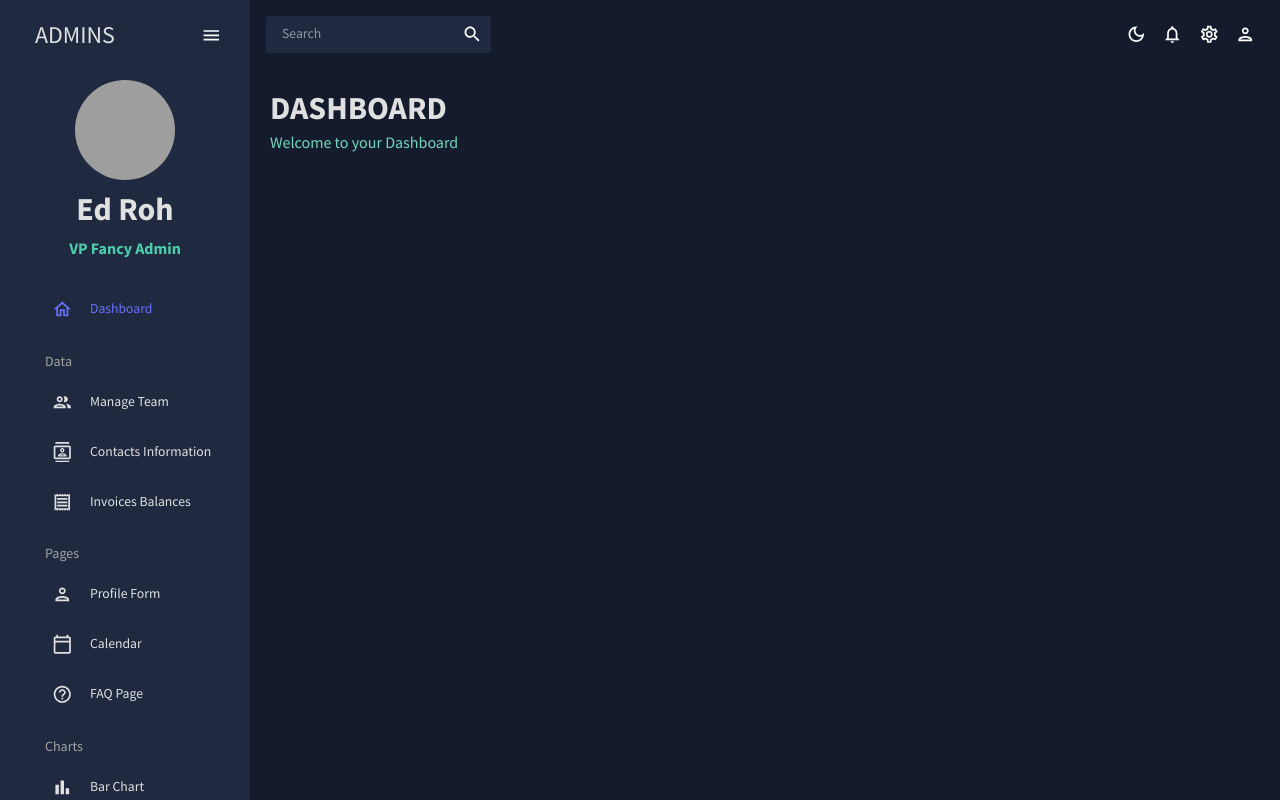
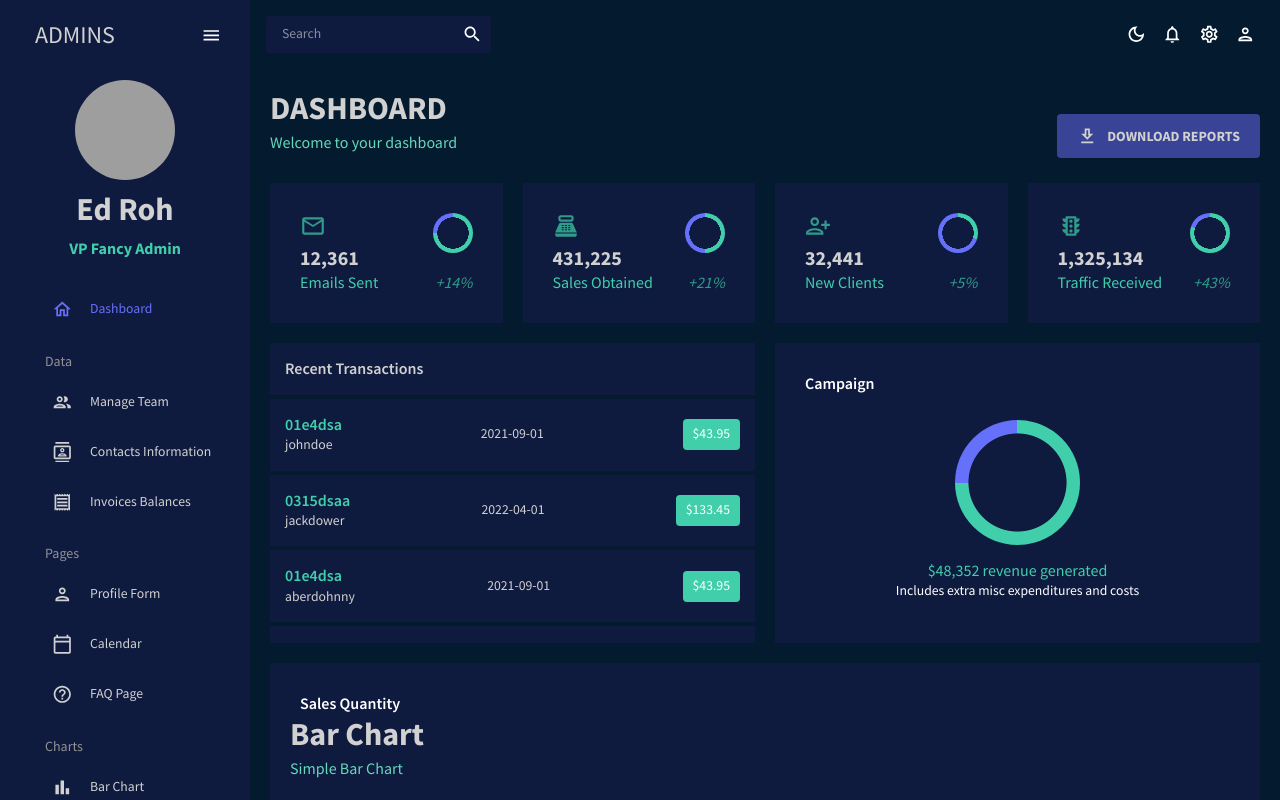
Before and after one commit to foullanifatimazohra/Dashboard-React-JS-MUI, a React (Create React App) app: page / in a window 1280 px wide. Shown: the top 800 px of the page. Built offline with nearby package versions, Linux system fonts and the light colour scheme; grey boxes are pictures that could not be loaded.

Commit message:
feat : complete dashboard Page

```diff
--- /dev/null
+++ b/src/components/ui/ProgressCircle.jsx
@@ -0,0 +1,21 @@
+import React from "react";
+import { Box, useTheme } from "@mui/material";
+import { tokens } from "../../theme";
+
+export default function ProgressCircle({ progress = "0.75", size = "40" }) {
+  const theme = useTheme();
+  const colors = tokens(theme.palette.mode);
+  const angle = progress * 360;
+  return (
+    <Box
+      sx={{
+        background: `radial-gradient(${colors.primary[400]} 55%, transparent 56%),
+            conic-gradient(transparent 0deg ${angle}deg, ${colors.blueAccent[500]} ${angle}deg 360deg),
+            ${colors.greenAccent[500]}`,
+        borderRadius: "50%",
+        width: `${size}px`,
+        height: `${size}px`,
+      }}
+    />
+  );
+}
--- /dev/null
+++ b/src/components/ui/StatBox.jsx
@@ -0,0 +1,40 @@
+import React from "react";
+import { tokens } from "../../theme";
+import { Box, Typography, useTheme } from "@mui/material";
+import ProgressCircle from "./ProgressCircle";
+
+export const StatBox = ({ title, subtitle, icon, progress, increase }) => {
+  const theme = useTheme();
+  const colors = tokens(theme.palette.mode);
+  return (
+    <Box width="100%" m="0 30px">
+      <Box display="flex" justifyContent="space-between">
+        <Box>
+          {icon}
+          <Typography
+            variant="h4"
+            fontWeight="bold"
+            sx={{ color: colors.grey[100] }}
+          >
+            {title}
+          </Typography>
+        </Box>
+        <Box>
+          <ProgressCircle progress={progress} />
+        </Box>
+      </Box>
+      <Box display="flex" justifyContent="space-between" mt="2px">
+        <Typography variant="h5" sx={{ color: colors.greenAccent[500] }}>
+          {subtitle}
+        </Typography>
+        <Typography
+          variant="h5"
+          fontStyle="italic"
+          sx={{ color: colors.greenAccent[600] }}
+        >
+          {increase}
+        </Typography>
+      </Box>
+    </Box>
+  );
+};
--- a/src/pages/bar/index.jsx
+++ b/src/pages/bar/index.jsx
@@ -3,11 +3,11 @@
 import Header from "../../components/ui/Header";
 import BarChart from "../../components/ui/BarChart";
 
-function Bar() {
+function Bar({ isDashboard = false }) {
   return (
     <Box m="20px">
       <Header title="Bar Chart" subtitle="Simple Bar Chart" />
-      <Box height="75vh">
+      <Box height={isDashboard ? "400px" : "75vh"}>
         <BarChart />
       </Box>
     </Box>
--- a/src/pages/dashboard/index.jsx
+++ b/src/pages/dashboard/index.jsx
@@ -1,10 +1,241 @@
 import Header from "../../components/ui/Header";
-import { Box } from "@mui/material";
+import { Box, Typography, useTheme, Button } from "@mui/material";
+import { EmailOutlined } from "@mui/icons-material";
+import { tokens } from "../../theme";
+import DownloadOutlinedIcon from "@mui/icons-material/DownloadOutlined";
+import { PointOfSaleOutlined } from "@mui/icons-material";
+import { PersonAddAlt1Outlined } from "@mui/icons-material";
+import { TrafficOutlined } from "@mui/icons-material";
+import ProgressCircle from "../../components/ui/ProgressCircle";
+import { mockTransactions } from "../../data/mockData";
+
+import Geography from "../geography";
+import Bar from "../bar";
+import { StatBox } from "../../components/ui/StatBox";
+
 export const Dashboard = () => {
+  const theme = useTheme();
+  const colors = tokens(theme.palette.mode);
   return (
     <Box m="20px">
-      <Box display="flex" alignItems="center" justifyContent="space-between">
-        <Header title="DASHBOARD" subtitle="Welcome to your Dashboard" />
+      {/* HEADER */}
+      <Box display="flex" justifyContent="space-between" alignItems="center">
+        <Header title="DASHBOARD" subtitle="Welcome to your dashboard" />
+
+        <Box>
+          <Button
+            sx={{
+              backgroundColor: colors.blueAccent[700],
+              color: colors.grey[100],
+              fontSize: "14px",
+              fontWeight: "bold",
+              padding: "10px 20px",
+            }}
+          >
+            <DownloadOutlinedIcon sx={{ mr: "10px" }} />
+            Download Reports
+          </Button>
+        </Box>
+      </Box>
+
+      {/* GRID & CHARTS */}
+      <Box
+        display="grid"
+        gridTemplateColumns="repeat(12, 1fr)"
+        gridAutoRows="140px"
+        gap="20px"
+      >
+        {/* ROW 1 */}
+        <Box
+          gridColumn="span 3"
+          backgroundColor={colors.primary[400]}
+          display="flex"
+          alignItems="center"
+          justifyContent="center"
+        >
+          <StatBox
+            title="12,361"
+            subtitle="Emails Sent"
+            progress="0.75"
+            increase="+14%"
+            icon={
+              <EmailOutlined
+                sx={{ color: colors.greenAccent[600], fontSize: "26px" }}
+              />
+            }
+          />
+        </Box>
+        <Box
+          gridColumn="span 3"
+          backgroundColor={colors.primary[400]}
+          display="flex"
+          alignItems="center"
+          justifyContent="center"
+        >
+          <StatBox
+            title="431,225"
+            subtitle="Sales Obtained"
+            progress="0.50"
+            increase="+21%"
+            icon={
+              <PointOfSaleOutlined
+                sx={{ color: colors.greenAccent[600], fontSize: "26px" }}
+              />
+            }
+          />
+        </Box>
+        <Box
+          gridColumn="span 3"
+          backgroundColor={colors.primary[400]}
+          display="flex"
+          alignItems="center"
+          justifyContent="center"
+        >
+          <StatBox
+            title="32,441"
+            subtitle="New Clients"
+            progress="0.30"
+            increase="+5%"
+            icon={
+              <PersonAddAlt1Outlined
+                sx={{ color: colors.greenAccent[600], fontSize: "26px" }}
+              />
+            }
+          />
+        </Box>
+        <Box
+          gridColumn="span 3"
+          backgroundColor={colors.primary[400]}
+          display="flex"
+          alignItems="center"
+          justifyContent="center"
+        >
+          <StatBox
+            title="1,325,134"
+            subtitle="Traffic Received"
+            progress="0.80"
+            increase="+43%"
+            icon={
+              <TrafficOutlined
+                sx={{ color: colors.greenAccent[600], fontSize: "26px" }}
+              />
+            }
+          />
+        </Box>
+
+        {/* ROW 2 */}
+
+        <Box
+          gridColumn="span 6"
+          gridRow="span 2"
+          backgroundColor={colors.primary[400]}
+          overflow="auto"
+        >
+          <Box
+            display="flex"
+            justifyContent="space-between"
+            alignItems="center"
+            borderBottom={`4px solid ${colors.primary[500]}`}
+            colors={colors.grey[100]}
+            p="15px"
+          >
+            <Typography color={colors.grey[100]} variant="h5" fontWeight="600">
+              Recent Transactions
+            </Typography>
+          </Box>
+          {mockTransactions.map((transaction, i) => (
+            <Box
+              key={`${transaction.txId}-${i}`}
+              display="flex"
+              justifyContent="space-between"
+              alignItems="center"
+              borderBottom={`4px solid ${colors.primary[500]}`}
+              p="15px"
+            >
+              <Box>
+                <Typography
+                  color={colors.greenAccent[500]}
+                  variant="h5"
+                  fontWeight="600"
+                >
+                  {transaction.txId}
+                </Typography>
+                <Typography color={colors.grey[100]}>
+                  {transaction.user}
+                </Typography>
+              </Box>
+              <Box color={colors.grey[100]}>{transaction.date}</Box>
+              <Box
+                backgroundColor={colors.greenAccent[500]}
+                p="5px 10px"
+                borderRadius="4px"
+              >
+                ${transaction.cost}
+              </Box>
+            </Box>
+          ))}
+        </Box>
+
+        {/* ROW 3 */}
+        <Box
+          gridColumn="span 6"
+          gridRow="span 2"
+          backgroundColor={colors.primary[400]}
+          p="30px"
+        >
+          <Typography variant="h5" fontWeight="600">
+            Campaign
+          </Typography>
+          <Box
+            display="flex"
+            flexDirection="column"
+            alignItems="center"
+            mt="25px"
+          >
+            <ProgressCircle size="125" />
+            <Typography
+              variant="h5"
+              color={colors.greenAccent[500]}
+              sx={{ mt: "15px" }}
+            >
+              $48,352 revenue generated
+            </Typography>
+            <Typography>Includes extra misc expenditures and costs</Typography>
+          </Box>
+        </Box>
+        <Box
+          gridColumn="span 12"
+          gridRow="span 4"
+          backgroundColor={colors.primary[400]}
+        >
+          <Typography
+            variant="h5"
+            fontWeight="600"
+            sx={{ padding: "30px 30px 0 30px" }}
+          >
+            Sales Quantity
+          </Typography>
+          <Box mt="-20px">
+            <Bar isDashboard={true} />
+          </Box>
+        </Box>
+        <Box
+          gridColumn="span 12"
+          gridRow="span 4"
+          backgroundColor={colors.primary[400]}
+          padding="30px"
+        >
+          <Typography
+            variant="h5"
+            fontWeight="600"
+            sx={{ marginBottom: "15px" }}
+          >
+            Geography Based Traffic
+          </Typography>
+          <Box>
+            <Geography isDashboard={true} />
+          </Box>
+        </Box>
       </Box>
     </Box>
   );
--- a/src/pages/geography/index.jsx
+++ b/src/pages/geography/index.jsx
@@ -4,7 +4,7 @@
 import { tokens } from "../../theme";
 import Header from "../../components/ui/Header";
 
-function Geography() {
+function Geography({ isDashboard = false }) {
   const theme = useTheme();
   const colors = tokens(theme.palette.mode);
   return (
@@ -12,7 +12,7 @@
       <Header title="Geography" subtitle="Simple Geography Chart" />
 
       <Box
-        height="75vh"
+        height={isDashboard ? "400px" : "75vh"}
         border={`1px solid ${colors.grey[100]}`}
         borderRadius="4px"
       >
--- a/src/theme.js
+++ b/src/theme.js
@@ -6,59 +6,59 @@
   ...(mode === "dark"
     ? {
         grey: {
-          100: "#e0e0e0",
-          200: "#c2c2c2",
-          300: "#a3a3a3",
-          400: "#858585",
-          500: "#666666",
-          600: "#525252",
-          700: "#3d3d3d",
-          800: "#292929",
-          900: "#141414",
+          100: "#d1d1d1",
+          200: "#b2b2b2",
+          300: "#939393",
+          400: "#757575",
+          500: "#565656",
+          600: "#414141",
+          700: "#2c2c2c",
+          800: "#181818",
+          900: "#030303",
         },
         primary: {
-          100: "#d0d1d5",
-          200: "#a1a4ab",
-          300: "#727681",
-          400: "#1F2A40",
-          500: "#141b2d",
-          600: "#101624",
-          700: "#0c101b",
-          800: "#080b12",
-          900: "#040509",
+          100: "#c1c2c5",
+          200: "#9295ab",
+          300: "#636580",
+          400: "#0F1A3F",
+          500: "#041a2e",
+          600: "#001324",
+          700: "#000f1b",
+          800: "#000b12",
+          900: "#000509",
         },
         greenAccent: {
-          100: "#dbf5ee",
-          200: "#b7ebde",
-          300: "#94e2cd",
-          400: "#70d8bd",
-          500: "#4cceac",
-          600: "#3da58a",
-          700: "#2e7c67",
-          800: "#1e5245",
-          900: "#0f2922",
+          100: "#cff4ed",
+          200: "#abebdd",
+          300: "#88e3cc",
+          400: "#64d9bc",
+          500: "#41ceab",
+          600: "#319b8a",
+          700: "#1f7267",
+          800: "#0f4845",
+          900: "#002421",
         },
         redAccent: {
-          100: "#f8dcdb",
-          200: "#f1b9b7",
-          300: "#e99592",
-          400: "#e2726e",
-          500: "#db4f4a",
-          600: "#af3f3b",
-          700: "#832f2c",
-          800: "#58201e",
-          900: "#2c100f",
+          100: "#f7dbda",
+          200: "#f0b8b6",
+          300: "#e99591",
+          400: "#e3726d",
+          500: "#db4f49",
+          600: "#b23f3a",
+          700: "#872e2b",
+          800: "#5c1f1d",
+          900: "#31100e",
         },
         blueAccent: {
-          100: "#e1e2fe",
-          200: "#c3c6fd",
-          300: "#a4a9fc",
-          400: "#868dfb",
-          500: "#6870fa",
-          600: "#535ac8",
-          700: "#3e4396",
-          800: "#2a2d64",
-          900: "#151632",
+          100: "#dfe1fd",
+          200: "#c1c4fc",
+          300: "#a2a6fb",
+          400: "#848afc",
+          500: "#6571fb",
+          600: "#4f5bc8",
+          700: "#3a4496",
+          800: "#262c64",
+          900: "#111531",
         },
       }
     : {
```
